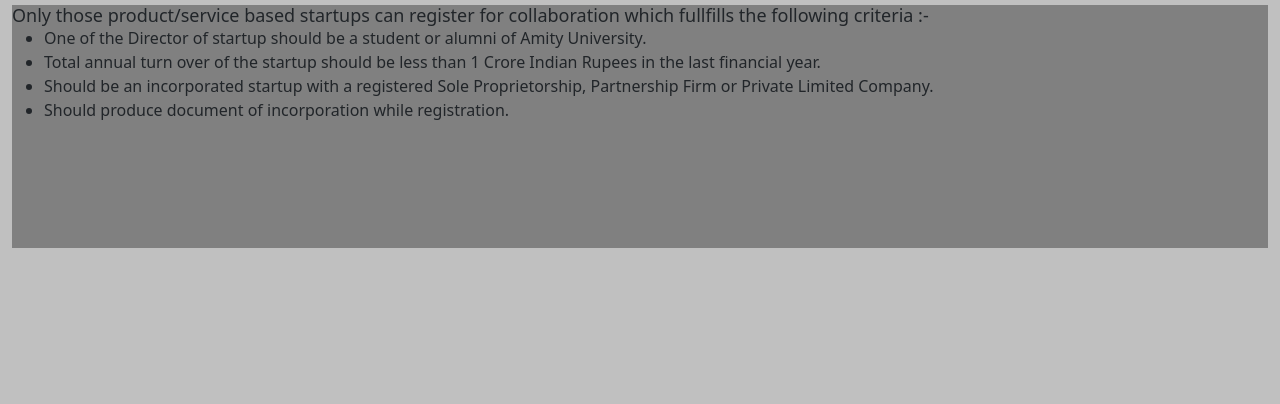
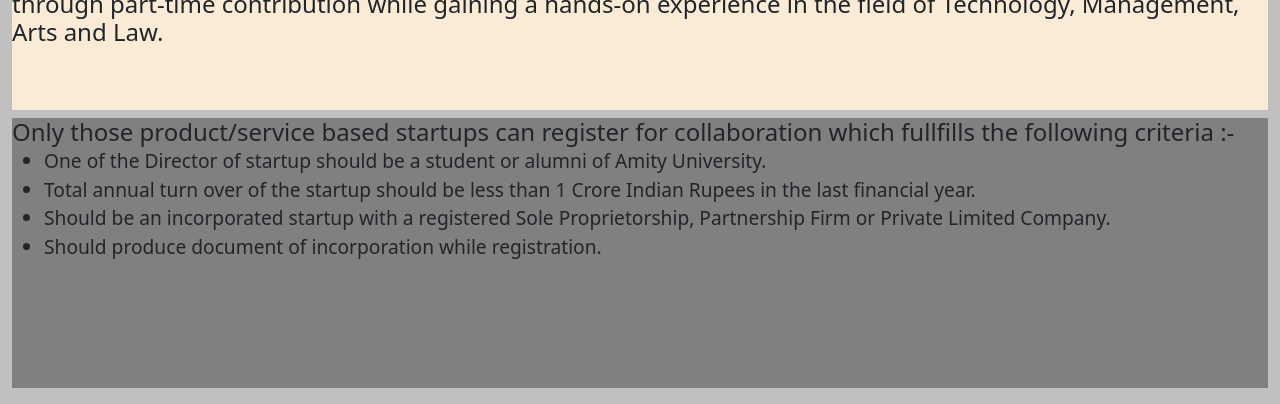
Before and after one commit to Sarthak9131/WeAmity, a plain HTML site: page index.html in a window 1280 px wide. Shown: the part 485-889 px from the top of the page. Before the commit the page ends 800 px from the top, so only its background shows below. Drawn offline with nearby package versions, Linux system fonts and the light colour scheme.

Commit message:
refinement

```diff
--- a/index.html
+++ b/index.html
@@ -79,7 +79,7 @@
 
           <div class="col">
 
-            <h1 style="font-size: large; background-color:antiquewhite ;">
+            <h1 style="font-size: x-large; background-color:antiquewhite ; padding-bottom: 5%;">
               A platform for collaborating students from every Amity University Campus with product/service based startups in order to provide the students an opportunity to resume worthy Projects/Internships, Exposure and Earn through part-time contribution while gaining a hands-on experience in the field of Technology, Management, Arts and Law.
           </h1>
 
@@ -88,8 +88,8 @@
         <div class="row">
 
           <div class="col">
-            <h2 style="font-size: large; background-color: gray; margin-bottom: 0%;">Only those product/service based startups can register for collaboration which fullfills the following criteria :-</h2>
-        <ul style="font-size: medium; background-color: gray; padding-bottom: 10%;">
+            <h2 style="font-size: x-large; background-color: gray; margin-bottom: 0%;">Only those product/service based startups can register for collaboration which fullfills the following criteria :-</h2>
+        <ul style="font-size: larger; background-color: gray; padding-bottom: 10%;">
             <li>One of the Director of startup should be a student or alumni of Amity University.</li>
             <li>Total annual turn over of the startup should be less than 1 Crore Indian Rupees in the last financial year.</li>
             <li>Should be an incorporated startup with a registered Sole Proprietorship, Partnership Firm or Private Limited Company.</li>
```
